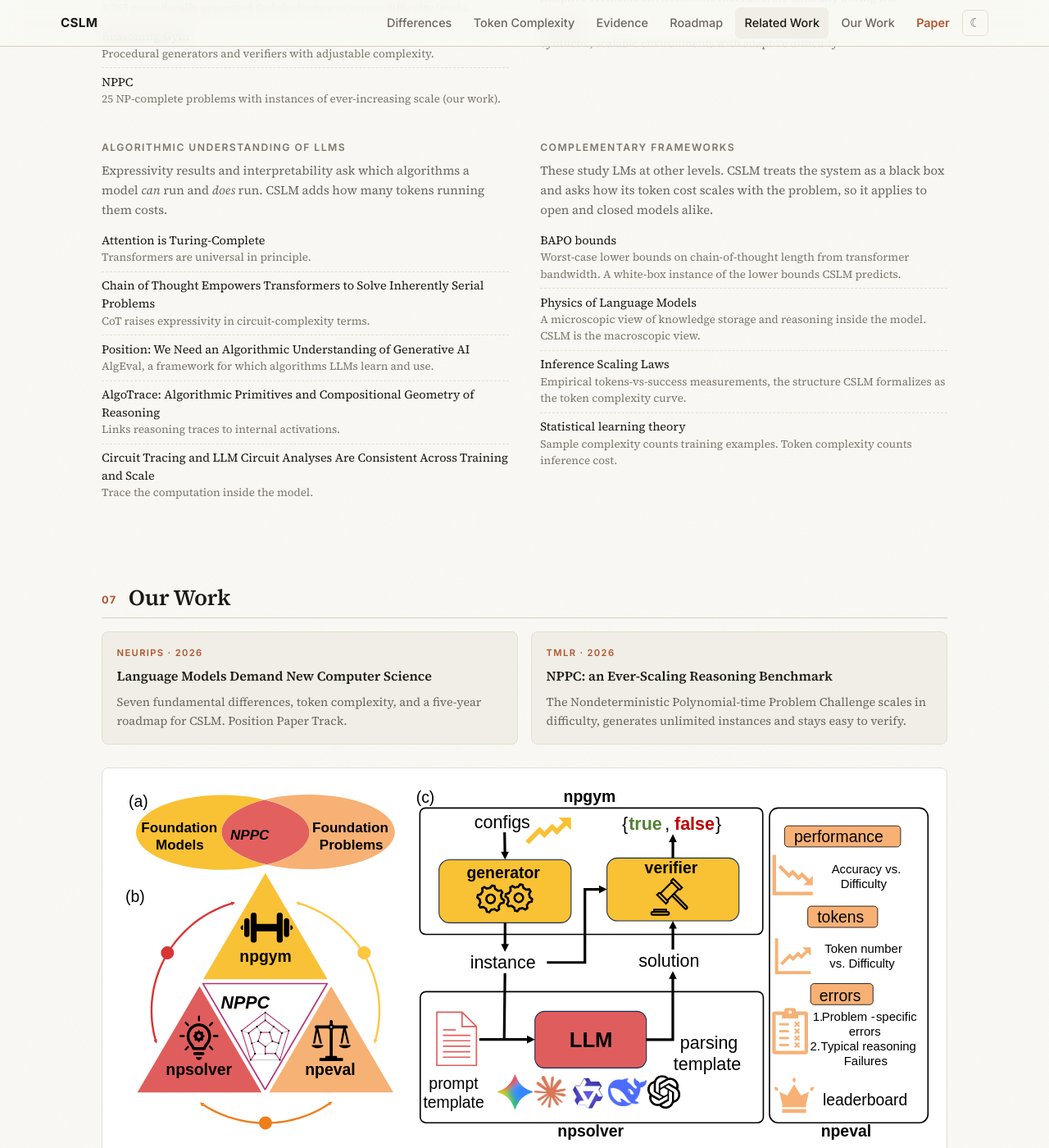
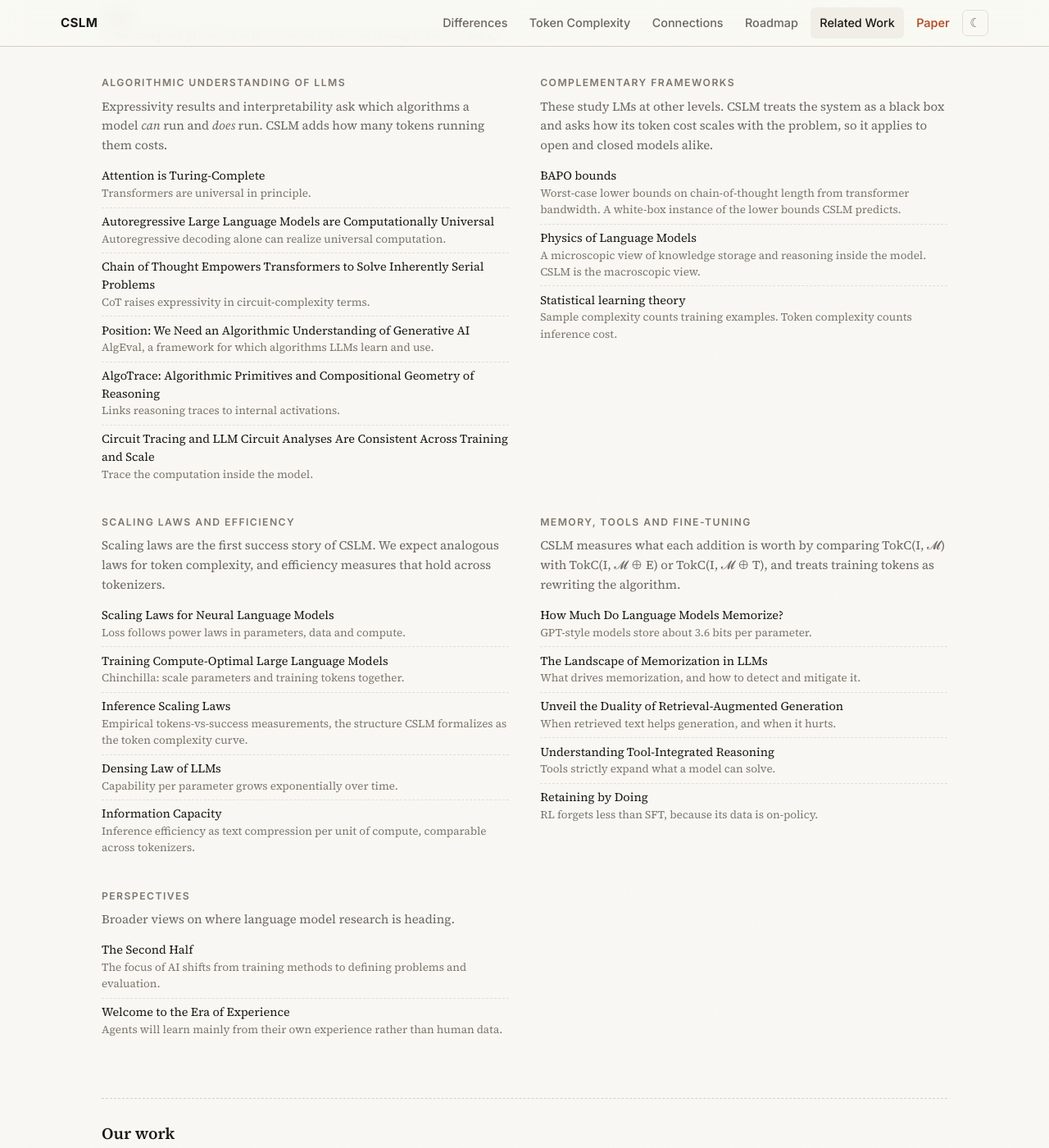
Before and after one commit to SMU-DIGA/cslm, a Jekyll site: the page built from index.html, in a window 1280 px wide and 1400 px high, scrolled down 6723 px. Shown: the whole window at 82% size. Built offline with Jekyll 4.4.1, drawn with Linux system fonts in a browser that asks for light colours; some of the changed text lies outside the part shown.

Commit message:
Consolidate the CSLM page into five sections
Fold the sorting experiment into Token Complexity, and Our Work and
Further Reading into Related Work, which is now regrouped by topic with
a one-line note per paper. Trim the nav to match.

Co-Authored-By: Claude Opus 5.5 <noreply@anthropic.com>

```diff
--- a/_layouts/default.html
+++ b/_layouts/default.html
@@ -28,10 +28,9 @@
     <ul class="nav-links" id="nav-links">
       <li><a href="{{ site.baseurl }}/#differences">Differences</a></li>
       <li><a href="{{ site.baseurl }}/#token-complexity">Token Complexity</a></li>
-      <li><a href="{{ site.baseurl }}/#evidence">Evidence</a></li>
+      <li><a href="{{ site.baseurl }}/#connections">Connections</a></li>
       <li><a href="{{ site.baseurl }}/#roadmap">Roadmap</a></li>
       <li><a href="{{ site.baseurl }}/#related-work">Related Work</a></li>
-      <li><a href="{{ site.baseurl }}/#our-work">Our Work</a></li>
       <li><a class="nav-paper" href="{{ site.baseurl }}/docs/CSLM_NeurIPS2026.pdf">Paper</a></li>
       <li><button class="theme-toggle" id="theme-toggle" aria-label="Toggle theme"><span id="theme-icon">☾</span></button></li>
     </ul>
--- a/assets/css/style.css
+++ b/assets/css/style.css
@@ -209,9 +209,14 @@ img { max-width: 100%; height: auto; }
 
 .content h3 {
   font-family: var(--serif);
-  font-size: 1.08rem;
+  font-size: 1.22rem;
   font-weight: 600;
-  margin: 1.8rem 0 .6rem;
+  margin: 2.2rem 0 .7rem;
+}
+.content h3.subsection {
+  margin-top: 2.6rem;
+  padding-top: 1.6rem;
+  border-top: 1px dashed var(--border-strong);
 }
 
 .content p { margin: 0 0 1rem; }
@@ -678,7 +683,6 @@ a.card:hover h3 { color: var(--accent); }
   gap: .4rem 2.4rem;
   align-items: start;
 }
-.reading--3 { grid-template-columns: repeat(3, minmax(0, 1fr)); }
 .reading h3 {
   margin: 0 0 .4rem;
   font-family: var(--sans);
@@ -736,12 +740,11 @@ a.card:hover h3 { color: var(--accent); }
 
 @media (max-width: 960px) {
   .diff-cards--more, .terms { grid-template-columns: repeat(2, minmax(0, 1fr)); }
-  .reading--3 { grid-template-columns: repeat(2, minmax(0, 1fr)); }
 }
 
 @media (max-width: 760px) {
   .def-grid, .pillars, .card-grid--3, .diff-cards--core, .diff-cards--more,
-  .terms, .reading--cols, .reading--3 { grid-template-columns: minmax(0, 1fr); }
+  .terms, .reading--cols { grid-template-columns: minmax(0, 1fr); }
   .content h2 { font-size: 1.4rem; margin-top: 3.2rem; }
   .content .lead { font-size: 1.08rem; }
 }
--- a/index.html
+++ b/index.html
@@ -207,14 +207,11 @@ description: "NeurIPS 2026 position paper. Language models are the new universal
   <strong>1.13×</strong>.
 </p>
 
-<!-- ============================================================ -->
-<h2 id="evidence"><span class="no">03</span><span>A First Measurement: Sorting</span></h2>
-
-<p class="lead">Even on sorting, two models trace clearly different token complexity curves.</p>
+<h3 id="evidence">A first measurement: sorting</h3>
 
 <p>
-  We measured the token complexity of sorting (n = 120, 30 instances) for gpt-5-mini and gpt-5-nano, with up to 16
-  independent trials per instance and exact-match success.
+  Even on sorting, two models trace clearly different curves. We measured the token complexity of sorting (n = 120,
+  30 instances) for gpt-5-mini and gpt-5-nano, with up to 16 independent trials per instance and exact-match success.
 </p>
 
 <figure class="figure">
@@ -231,7 +228,7 @@ description: "NeurIPS 2026 position paper. Language models are the new universal
 </ul>
 
 <!-- ============================================================ -->
-<h2 id="connections"><span class="no">04</span><span>Connections to Existing Research</span></h2>
+<h2 id="connections"><span class="no">03</span><span>Connections to Existing Research</span></h2>
 
 <p class="lead">Scaling laws, memory, tools, agents and fine-tuning all become questions about the same curve: how they move tokens and success rate.</p>
 
@@ -266,7 +263,7 @@ description: "NeurIPS 2026 position paper. Language models are the new universal
 </div>
 
 <!-- ============================================================ -->
-<h2 id="roadmap"><span class="no">05</span><span>Open Questions &amp; Roadmap 2026–2030</span></h2>
+<h2 id="roadmap"><span class="no">04</span><span>Open Questions &amp; Roadmap 2026–2030</span></h2>
 
 <p class="lead">Classical complexity theory went from Turing to Karp in four decades. We propose a five-year roadmap to make CSLM a rigorous discipline.</p>
 
@@ -297,7 +294,7 @@ description: "NeurIPS 2026 position paper. Language models are the new universal
 </ol>
 
 <!-- ============================================================ -->
-<h2 id="related-work"><span class="no">06</span><span>Related Work</span></h2>
+<h2 id="related-work"><span class="no">05</span><span>Related Work</span></h2>
 
 <p class="lead">CSLM builds on several lines of work that already bring classical computer science to language models.</p>
 
@@ -329,6 +326,7 @@ description: "NeurIPS 2026 position paper. Language models are the new universal
     <p class="framing">Expressivity results and interpretability ask which algorithms a model <em>can</em> run and <em>does</em> run. CSLM adds how many tokens running them costs.</p>
     <ul>
       <li><a href="https://jmlr.org/papers/v22/20-302.html">Attention is Turing-Complete</a> <span>Transformers are universal in principle.</span></li>
+      <li><a href="https://arxiv.org/abs/2410.03170">Autoregressive Large Language Models are Computationally Universal</a> <span>Autoregressive decoding alone can realize universal computation.</span></li>
       <li><a href="https://arxiv.org/abs/2402.12875">Chain of Thought Empowers Transformers to Solve Inherently Serial Problems</a> <span>CoT raises expressivity in circuit-complexity terms.</span></li>
       <li><a href="https://arxiv.org/abs/2507.07544">Position: We Need an Algorithmic Understanding of Generative AI</a> <span>AlgEval, a framework for which algorithms LLMs learn and use.</span></li>
       <li><a href="https://arxiv.org/abs/2510.15987">AlgoTrace: Algorithmic Primitives and Compositional Geometry of Reasoning</a> <span>Links reasoning traces to internal activations.</span></li>
@@ -341,14 +339,42 @@ description: "NeurIPS 2026 position paper. Language models are the new universal
     <ul>
       <li><a href="https://arxiv.org/abs/2602.02909">BAPO bounds</a> <span>Worst-case lower bounds on chain-of-thought length from transformer bandwidth. A white-box instance of the lower bounds CSLM predicts.</span></li>
       <li><a href="https://physics.allen-zhu.com/">Physics of Language Models</a> <span>A microscopic view of knowledge storage and reasoning inside the model. CSLM is the macroscopic view.</span></li>
+      <li>Statistical learning theory <span>Sample complexity counts training examples. Token complexity counts inference cost.</span></li>
+    </ul>
+  </section>
+  <section>
+    <h3>Scaling laws and efficiency</h3>
+    <p class="framing">Scaling laws are the first success story of CSLM. We expect analogous laws for token complexity, and efficiency measures that hold across tokenizers.</p>
+    <ul>
+      <li><a href="https://arxiv.org/abs/2001.08361">Scaling Laws for Neural Language Models</a> <span>Loss follows power laws in parameters, data and compute.</span></li>
+      <li><a href="https://arxiv.org/abs/2203.15556">Training Compute-Optimal Large Language Models</a> <span>Chinchilla: scale parameters and training tokens together.</span></li>
       <li><a href="https://arxiv.org/abs/2408.00724">Inference Scaling Laws</a> <span>Empirical tokens-vs-success measurements, the structure CSLM formalizes as the token complexity curve.</span></li>
-      <li>Statistical learning theory <span>Sample complexity counts training examples. Token complexity counts inference cost.</span></li>
+      <li><a href="https://www.nature.com/articles/s42256-025-01137-0">Densing Law of LLMs</a> <span>Capability per parameter grows exponentially over time.</span></li>
+      <li><a href="https://arxiv.org/abs/2511.08066">Information Capacity</a> <span>Inference efficiency as text compression per unit of compute, comparable across tokenizers.</span></li>
+    </ul>
+  </section>
+  <section>
+    <h3>Memory, tools and fine-tuning</h3>
+    <p class="framing">CSLM measures what each addition is worth by comparing TokC(I, 𝓜) with TokC(I, 𝓜 ⊕ E) or TokC(I, 𝓜 ⊕ T), and treats training tokens as rewriting the algorithm.</p>
+    <ul>
+      <li><a href="https://arxiv.org/abs/2505.24832">How Much Do Language Models Memorize?</a> <span>GPT-style models store about 3.6 bits per parameter.</span></li>
+      <li><a href="https://arxiv.org/abs/2507.05578">The Landscape of Memorization in LLMs</a> <span>What drives memorization, and how to detect and mitigate it.</span></li>
+      <li><a href="https://openreview.net/forum?id=jaoYoivyjD">Unveil the Duality of Retrieval-Augmented Generation</a> <span>When retrieved text helps generation, and when it hurts.</span></li>
+      <li><a href="https://arxiv.org/abs/2508.19201">Understanding Tool-Integrated Reasoning</a> <span>Tools strictly expand what a model can solve.</span></li>
+      <li><a href="https://arxiv.org/abs/2510.18874">Retaining by Doing</a> <span>RL forgets less than SFT, because its data is on-policy.</span></li>
+    </ul>
+  </section>
+  <section>
+    <h3>Perspectives</h3>
+    <p class="framing">Broader views on where language model research is heading.</p>
+    <ul>
+      <li><a href="https://ysymyth.github.io/The-Second-Half/">The Second Half</a> <span>The focus of AI shifts from training methods to defining problems and evaluation.</span></li>
+      <li><a href="https://storage.googleapis.com/deepmind-media/Era-of-Experience%20/The%20Era%20of%20Experience%20Paper.pdf">Welcome to the Era of Experience</a> <span>Agents will learn mainly from their own experience rather than human data.</span></li>
     </ul>
   </section>
 </div>
 
-<!-- ============================================================ -->
-<h2 id="our-work"><span class="no">07</span><span>Our Work</span></h2>
+<h3 id="our-work" class="subsection">Our work</h3>
 
 <div class="card-grid">
   <a class="card" href="{{ site.baseurl }}/docs/CSLM_NeurIPS2026.pdf">
@@ -371,50 +397,7 @@ description: "NeurIPS 2026 position paper. Language models are the new universal
 </figure>
 
 <!-- ============================================================ -->
-<h2 id="reading-list"><span class="no">08</span><span>Further Reading</span></h2>
-
-<div class="reading reading--cols reading--3">
-  <section>
-    <h3>Perspective</h3>
-    <ul>
-      <li><a href="https://ysymyth.github.io/The-Second-Half/">The Second Half</a></li>
-      <li><a href="https://storage.googleapis.com/deepmind-media/Era-of-Experience%20/The%20Era%20of%20Experience%20Paper.pdf">Welcome to the Era of Experience</a></li>
-    </ul>
-  </section>
-  <section>
-    <h3>Theory</h3>
-    <ul>
-      <li><a href="https://arxiv.org/abs/2410.03170">Autoregressive Large Language Models are Computationally Universal</a></li>
-    </ul>
-  </section>
-  <section>
-    <h3>Empirical laws</h3>
-    <ul>
-      <li><a href="https://arxiv.org/abs/2001.08361">Scaling Laws for Neural Language Models</a></li>
-      <li><a href="https://arxiv.org/abs/2203.15556">Training Compute-Optimal Large Language Models</a></li>
-      <li><a href="https://www.nature.com/articles/s42256-025-01137-0">Densing Law of LLMs</a></li>
-    </ul>
-  </section>
-  <section>
-    <h3>Memory</h3>
-    <ul>
-      <li><a href="https://arxiv.org/abs/2505.24832">How Much Do Language Models Memorize?</a></li>
-      <li><a href="https://arxiv.org/abs/2507.05578">The Landscape of Memorization in LLMs</a></li>
-      <li><a href="https://arxiv.org/abs/2511.08066">Information Capacity: Efficiency via Text Compression</a></li>
-      <li><a href="https://arxiv.org/abs/2510.18874">Retaining by Doing: On-Policy Data Mitigates Forgetting</a></li>
-      <li><a href="https://openreview.net/forum?id=jaoYoivyjD">Unveil the Duality of Retrieval-Augmented Generation</a></li>
-    </ul>
-  </section>
-  <section>
-    <h3>Tools</h3>
-    <ul>
-      <li><a href="https://arxiv.org/abs/2508.19201">Understanding Tool-Integrated Reasoning</a></li>
-    </ul>
-  </section>
-</div>
-
-<!-- ============================================================ -->
-<h2 id="cite"><span class="no">09</span><span>Cite &amp; Contact</span></h2>
+<h2 id="cite"><span>Cite &amp; Contact</span></h2>
 
 <pre class="bibtex"><code>@inproceedings{yang2026cslm,
   title     = {Language Models Demand New Computer Science},
```
